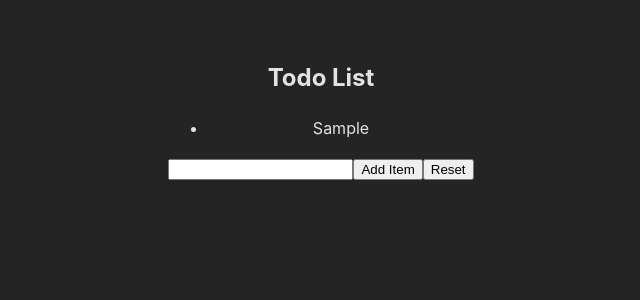
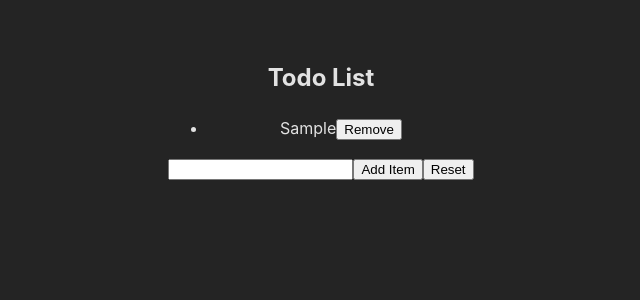
Before and after one commit to mrdnr/React-Exercise, a React (Vite) app: page / in a window 1280 px wide. Both pictures are taken after typing "Sample" into the empty fields and a click on the button "Add Item". Shown: the top 300 px of the page, without its empty margins (319-959 px from the left). Built offline with nearby package versions, Linux system fonts and the light colour scheme.

Commit message:
Lists and State 4

```diff
--- a/src/components/TodoList.jsx
+++ b/src/components/TodoList.jsx
@@ -16,12 +16,21 @@
     setNewItem('');
   };
 
+  const handleRemoveItem = (index) => {
+    const updatedItems = [...items];
+    updatedItems.splice(index, 1);
+    setItems(updatedItems);
+  };
+
   return (
     <div>
       <h2>Todo List</h2>
       <ul>
         {items.map((item, index) => (
-          <li key={index}>{item}</li>
+          <li key={index}>
+            {item}
+            <button onClick={() => handleRemoveItem(index)}>Remove</button>
+          </li>
         ))}
       </ul>
       <div>
```
